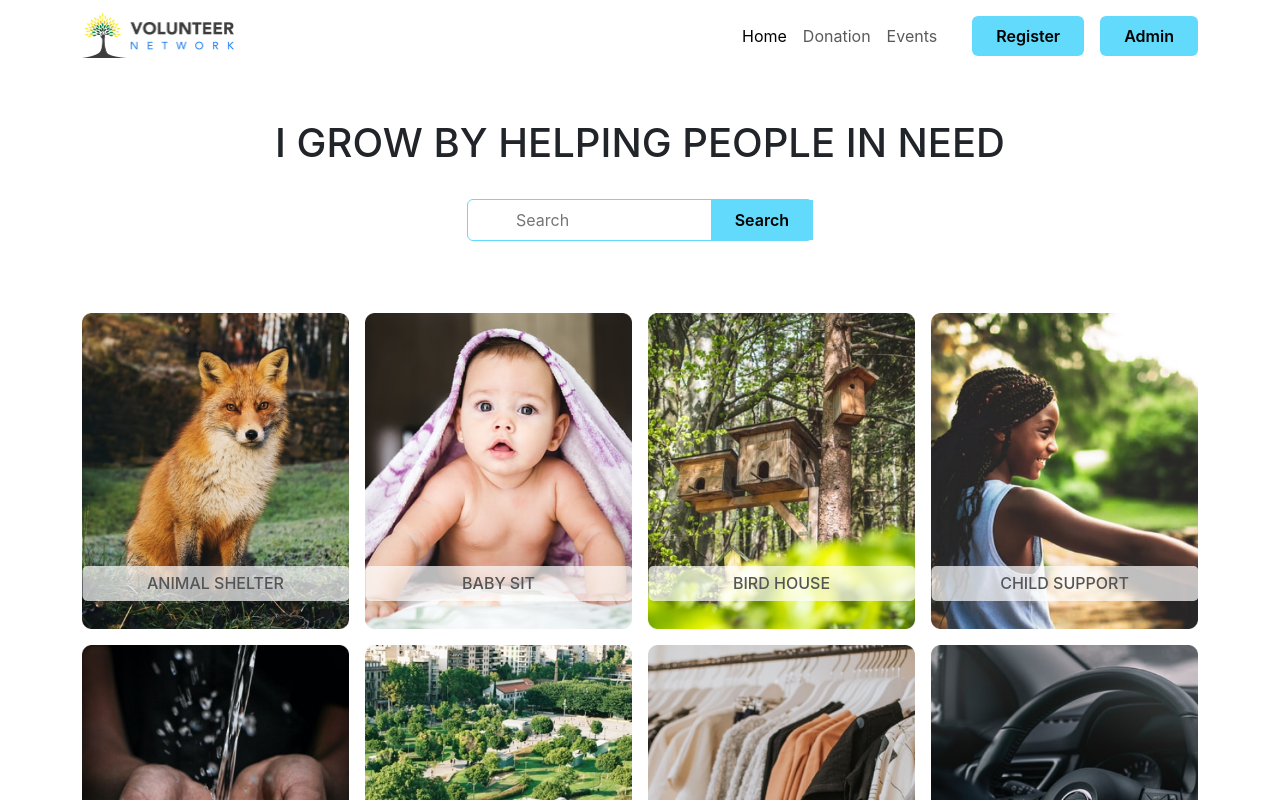
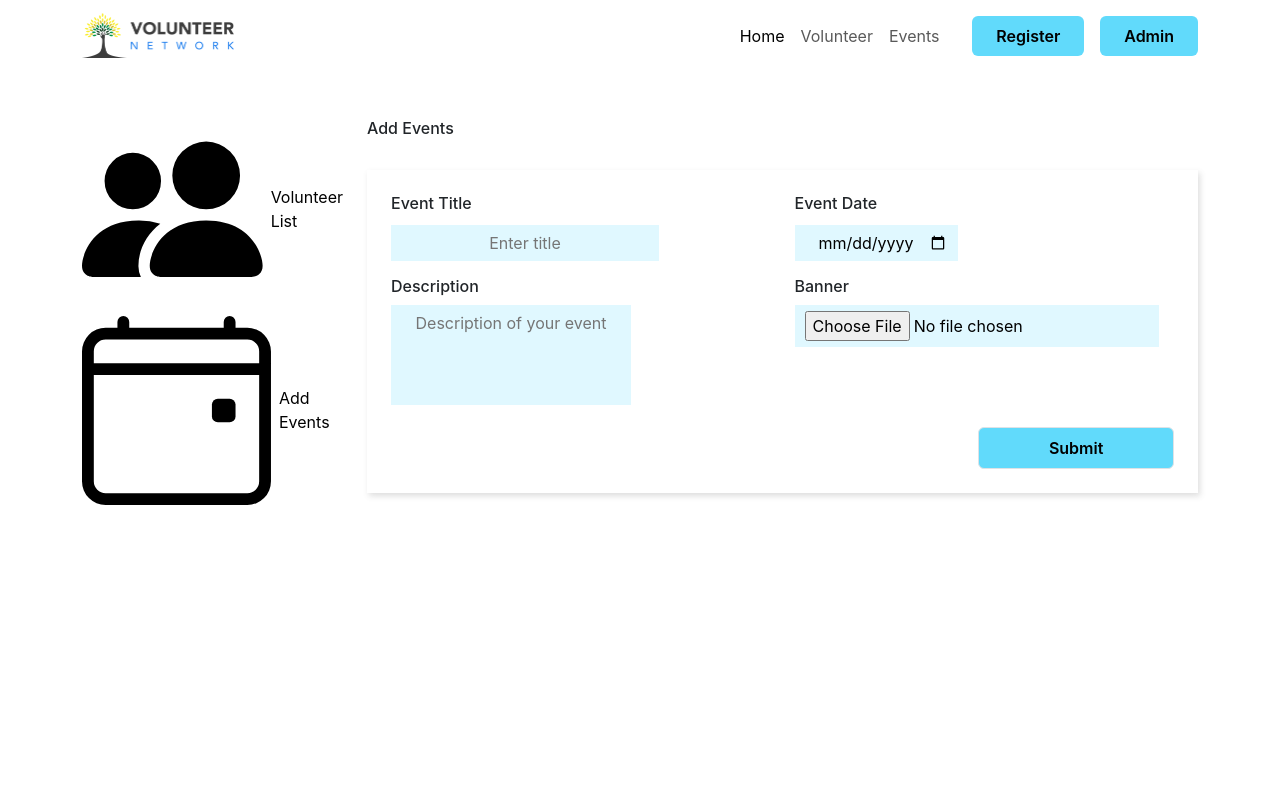
Before and after one commit to connectsagor/Volunteer-Network-Client, a React (Create React App) app: page /add_event in a window 1280 px wide. Shown: the top 800 px of the page. Built offline with nearby package versions, Linux system fonts and the light colour scheme.

Commit message:
added event and save data to database

```diff
--- a/package.json
+++ b/package.json
@@ -10,7 +10,10 @@
     "cra-template": "1.2.0",
     "react": "^19.0.0",
     "react-bootstrap": "^2.10.9",
+    "react-bootstrap-icons": "^1.11.5",
     "react-dom": "^19.0.0",
+    "react-router": "^7.1.5",
+    "react-router-dom": "^7.1.5",
     "react-scripts": "5.0.1",
     "web-vitals": "^2.1.4"
   },
--- a/src/App.js
+++ b/src/App.js
@@ -1,7 +1,7 @@
 import logo from "./logo.svg";
 import "./App.css";
 import Support from "./components/Support/Support";
-import Nav from "./components/Support/Nav/Nav";
+import Nav from "./components/Nav/Nav";
 import Main from "./components/Main/Main";
 import Home from "./components/Home/Home";
 import Login from "./components/Login/Login";
@@ -9,17 +9,19 @@ import SignUp from "./components/SignUp/SignUp";
 import MyList from "./components/MyList/MyList";
 import AddEvent from "./components/AddEvent/AddEvent";
 import Volunteer from "./components/Volunteer/Volunteer";
-
+import { BrowserRouter as Router, Routes, Route } from "react-router";
 function App() {
   return (
-    <div className="App">
-      <Home></Home>
-      <Login />
-      <SignUp />
-      <MyList />
-      <AddEvent></AddEvent>
-      <Volunteer></Volunteer>
-    </div>
+    <Router className="App">
+      <Routes>
+        <Route exact path="/" element={<Home></Home>} />
+        <Route path="/login" element={<Login></Login>} />
+        <Route path="/signup" element={<SignUp></SignUp>} />
+        <Route path="/my_list" element={<MyList></MyList>} />
+        <Route path="/add_event" element={<AddEvent></AddEvent>} />
+        <Route path="/volunteer" element={<Volunteer></Volunteer>} />
+      </Routes>
+    </Router>
   );
 }
 
--- a/src/components/AddEvent/AddEvent.css
+++ b/src/components/AddEvent/AddEvent.css
@@ -1,3 +1,6 @@
 .event-box-inside {
   box-shadow: 2px 3px 6px rgba(85, 85, 85, 0.195);
 }
+.left-col {
+  border-right: 1px solid #555;
+}
--- a/src/components/AddEvent/AddEvent.js
+++ b/src/components/AddEvent/AddEvent.js
@@ -1,43 +1,128 @@
-import React from "react";
+import React, { useState } from "react";
 import "./AddEvent.css";
+import Nav from "../Nav/Nav";
+import { Link } from "react-router-dom"; // Fixed import for React Router
+import { Calendar4Event, PeopleFill } from "react-bootstrap-icons";
 
 const AddEvent = () => {
+  const [title, setTitle] = useState("");
+  const [description, setDescription] = useState("");
+  const [date, setDate] = useState("");
+  const [file, setFile] = useState(null);
+
+  const handleSubmit = async (event) => {
+    event.preventDefault();
+
+    if (!title || !description || !date || !file) {
+      alert("Please fill out all fields and select a file.");
+      return;
+    }
+
+    const formData = new FormData();
+    formData.append("title", title);
+    formData.append("description", description);
+    formData.append("date", date);
+    formData.append("banner", file);
+
+    try {
+      const response = await fetch("http://localhost:5000/addEvents", {
+        method: "POST",
+        body: formData,
+      });
+
+      const result = await response.json();
+      console.log("Success:", result);
+      alert("Event added successfully!");
+
+      // Reset the form after successful submission
+      setTitle("");
+      setDescription("");
+      setDate("");
+      setFile(null);
+    } catch (error) {
+      console.error("Upload error:", error);
+      alert("Error uploading event.");
+    }
+  };
+
   return (
-    <div className="container">
+    <>
+      <Nav />
+      <div className="container mt-5">
         <div className="row">
           <div className="col-md-3">
-          <p>Volunteer list</p>
-          <p>Add Events</p>
+            <Link
+              to="/volunteer"
+              className="d-flex align-items-center text-black"
+            >
+              <PeopleFill />
+              <span className="ms-2">Volunteer List</span>
+            </Link>
+            <Link to="" className="d-flex align-items-center mt-3 text-black">
+              <Calendar4Event className="me-2" />
+              Add Events
+            </Link>
           </div>
           <div className="col-md-9">
             <h6>Add Events</h6>
 
-          <div className="event-box">
-            <div className="event-box-inside">
-              <div className="row">
+            <div className="event-box mt-4 py-2">
+              <div className="event-box-inside p-4">
+                <form onSubmit={handleSubmit} className="row">
                   <div className="col-md-6">
                     <h6>Event Title</h6>
-                  <input type="text" placeholder="Enter titile" />
-                  <h6>Description</h6>
+                    <input
+                      onChange={(e) => setTitle(e.target.value)}
+                      value={title}
+                      className="input mt-1"
+                      type="text"
+                      placeholder="Enter title"
+                      required
+                    />
+                    <h6 className="mt-3">Description</h6>
                     <textarea
-                    className=""
+                      onChange={(e) => setDescription(e.target.value)}
+                      value={description}
+                      className="input"
                       name="description"
-                    id="description"
+                      placeholder="Description of your event"
+                      required
                     ></textarea>
                   </div>
                   <div className="col-md-6">
                     <h6>Event Date</h6>
-                  <input type="date" />
-                  <h6>Banner</h6>
-                  <input type="file" />
+                    <input
+                      onChange={(e) => setDate(e.target.value)}
+                      value={date}
+                      className="input mt-1"
+                      type="date"
+                      required
+                    />
+                    <h6 className="mt-3">Banner</h6>
+                    <input
+                      onChange={(e) => setFile(e.target.files[0])}
+                      className="input"
+                      type="file"
+                      name="banner"
+                      accept="image/*"
+                      required
+                    />
                   </div>
+                  <div className="d-flex justify-content-end">
+                    {" "}
+                    <input
+                      type="submit"
+                      value="Submit"
+                      className="primary-btn mt-3 py-2 px-4 w-25 border"
+                    />
                   </div>
-            </div>
-            <button className="primary-btn">Submit</button>
+                </form>
               </div>
             </div>
           </div>
         </div>
+      </div>
+    </>
   );
 };
 
--- a/src/components/Home/Home.js
+++ b/src/components/Home/Home.js
@@ -1,5 +1,5 @@
 import React from "react";
-import Nav from "../Support/Nav/Nav";
+import Nav from "../Nav/Nav";
 import Main from "../Main/Main";
 import Support from "../Support/Support";
 
--- a/src/components/Support/Nav/Nav.js
+++ b/src/components/Nav/Nav.js
@@ -1,29 +1,30 @@
 import React from "react";
 import "./Nav.css";
-import logo from "../../../logos/logo.png";
+import logo from "../../logos/logo.png";
+import { Link } from "react-router";
 
 const Nav = () => {
   return (
     <nav className="navbar">
       <div className="container">
-        <a href="#home" className="navbar-brand text-start">
+        <Link to="/" className="navbar-brand text-start">
           <img className="w-25" src={logo} alt="" />
-        </a>
+        </Link>
         <ul className="navbar-nav d-flex flex-row gap-3">
           <li className="nav-item">
-            <a className="nav-link active" aria-current="page" href="#Home">
+            <Link className="nav-link active" aria-current="page" to="/">
               Home
-            </a>
+            </Link>
           </li>
           <li className="nav-item">
-            <a className="nav-link" href="#Donation">
-              Donation
-            </a>
+            <Link to="/volunteer" className="nav-link">
+              Volunteer
+            </Link>
           </li>
           <li className="nav-item">
-            <a className="nav-link" href="#events">
+            <Link className="nav-link" to="/add_event">
               Events
-            </a>
+            </Link>
           </li>
         </ul>
 
--- a/src/components/Support/Support.js
+++ b/src/components/Support/Support.js
@@ -4,10 +4,26 @@ import { images } from "../../Data/Data";
 
 const Support = () => {
   const [supportImage, setSupportImage] = useState(null);
+  console.log(supportImage);
+  useEffect(() => {
+    fetch("http://localhost:5000/addAllSupport")
+      .then((res) => res.json())
+      .then((result) => setSupportImage(result))
+      .catch((err) => console.log(err));
+  }, []);
 
-  useEffect(() => {
-    setSupportImage(images);
-  }, []);
+  // const handleAdd = () => {
+  //   fetch("http://localhost:5000/postItems", {
+  //     method: "POST",
+  //     headers: {
+  //       "Content-type": "application/json",
+  //     },
+  //     body: JSON.stringify(images),
+  //   })
+  //     .then((res) => res.json())
+  //     .then((result) => console.log(result))
+  //     .catch((error) => console.error("Error:", error));
+  // };
   return (
     <div className="img-box container my-5">
       {supportImage &&
--- a/src/components/Volunteer/Volunteer.js
+++ b/src/components/Volunteer/Volunteer.js
@@ -1,18 +1,38 @@
 import React from "react";
+import { Calendar4Event, PeopleFill } from "react-bootstrap-icons";
+import { Link } from "react-router";
+import Nav from "../Nav/Nav";
 
 const Volunteer = () => {
   return (
-    <div className="container">
+    <>
+      <Nav />
+      <div className="container mt-4">
         <div className="row">
           <div className="col-md-3">
-          <p>Volunteer list</p>
-          <p>Add Events</p>
+            <Link
+              to="/volunteer"
+              className="d-flex align-items-center text-black
+            "
+            >
+              <PeopleFill />
+              <span className="ms-2">Volunteer list</span>
+            </Link>
+            <Link
+              to=""
+              className="d-flex align-items-center mt-3 text-black
+            "
+            >
+              <Calendar4Event className="me-2" />
+              Add Events
+            </Link>
           </div>
           <div className="col-md-9">
             <h6>Event Members</h6>
           </div>
         </div>
       </div>
+    </>
   );
 };
 
```
Also changed, not shown: src/components/Nav/Nav.css (renamed from src/components/Support/Nav/Nav.css), 1 other file (tests, documents, lock files or other folders). Lines whose indentation alone changed are shown as unchanged.
